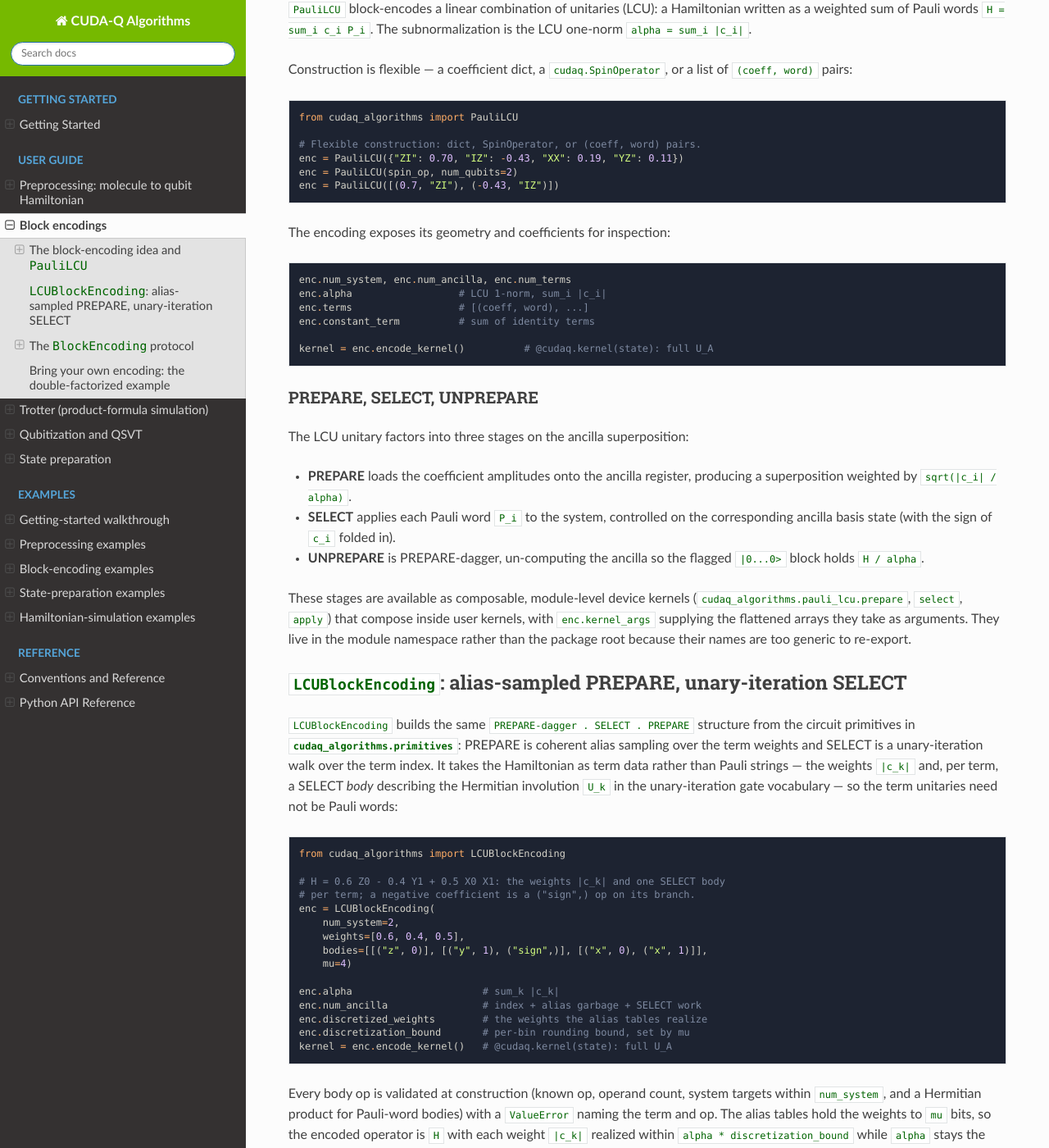
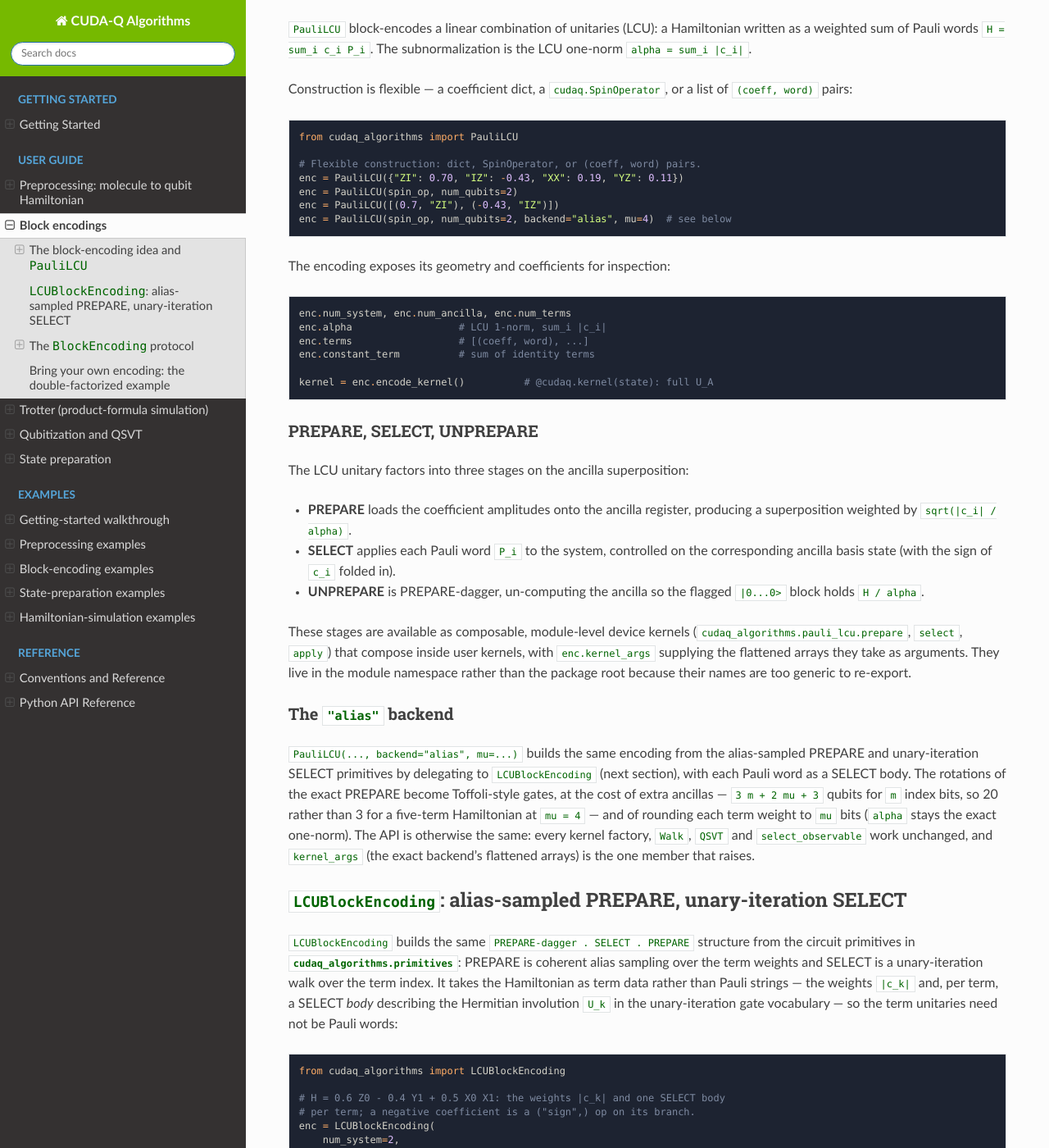
Before and after one commit to NVIDIA/cudaq-algorithms, a Sphinx documentation site: the page built from docs/sphinx/guide/block_encodings.rst, in a window 1280 px wide and 1400 px high, scrolled down 764 px. Shown: the whole window at 82% size. Built offline with Sphinx 7.4.7 and the Read the Docs theme 3.1.0, drawn with Linux system fonts in a browser that asks for light colours; some of the changed text lies outside the part shown.

Commit message:
PauliLCU alias backend: single backend switch, delegate the odd-moment hook
The backend was selected by two parameters, `prepare` and `select`, with
only two legal pairs; it is now one, `backend="exact"` (default) or
`"alias"`, and `__repr__` echoes it with `mu`. `mu` is accepted with the
alias backend only and is passed through to `LCUBlockEncoding`, whose
integer guard rejects fractional, bool and sub-1 values instead of the
previous silent `int()` coercion; `backend` and `mu` are readable
properties.

`select_observable` refused the alias backend because the underlying
encoding then folded PREPARE inside the apply kernel. `LCUBlockEncoding`
now walks in the PREPARE frame and derives the SELECT observable for
Pauli-word bodies, which is every body this adapter produces, so the hook
delegates and `Walk.moment` serves odd orders on both backends. The
module-level `select_observable(encoding)` dispatches the same way: its
own projector loop assumes the exact backend's register, and on an alias
instance would have built 2^num_ancilla terms on the wrong qubits.

The class docstring describes both backends before the parameter list
(prose after a NumPy "Parameters" section renders as parameters); the
block-encodings guide gains a construction line and a short section on
the alias backend, and the qubitization guide notes that the observable
serves both backends.

Tests: the backend switch and every mu guard; pinned alias geometry
(3 + 16 + 1 ancillas for the fixture at mu=4); all protocol factories
delegate by identity and the observable matches the encoding's; the full
Walk.moments sequence (orders 0-5) on a one-qubit instance and odd
moments on the fixture at mu=2; consumer roundtrips, plain and controlled;
single-term, single-negative-term, identity-only, negative-identity and
identity-excluded Hamiltonians at mu=1; SpinOperator input; state_prep
injection; a QSVT sequence with an adjoint walk direction. The shared
dense helpers are imported from the LCUBlockEncoding tests.

Signed-off-by: Scott Thornton <wsttiger@gmail.com>

```diff
--- a/docs/sphinx/guide/block_encodings.rst
+++ b/docs/sphinx/guide/block_encodings.rst
@@ -24,17 +24,18 @@ conventions are collected in :doc:`../conventions`.
 Two encodings ship in the package, and they play different roles.
 `PauliLCU` is the front door for a Hamiltonian given as a Pauli sum: it
 reads the terms and builds the encoding with an exact multiplexed-rotation
-PREPARE. `LCUBlockEncoding` is the body-programmed primitive underneath
-such constructions: it takes term weights and, per term, a SELECT *body*
-in the unary-iteration gate vocabulary — controlled Paulis, but also the
-extended gates that use work qubits — so its terms need not be Pauli
-words; it realizes an alias-sampled PREPARE and a unary-iteration SELECT.
-Encodings built from structured data (the double-factorized example
-below, the sparse-access encodings) program it directly. Any object
-satisfying the structural
-:class:`cudaq_algorithms.block_encoding.BlockEncoding` protocol plugs into
-the same consumers, and the worked double-factorized encoding demonstrates
-the protocol at full scale.
+PREPARE by default, or with the alias-sampled PREPARE and unary-iteration
+SELECT under ``backend="alias"``. `LCUBlockEncoding` is the body-programmed
+primitive underneath such constructions (the alias backend delegates to
+it): it takes term weights and, per term, a SELECT *body* in the
+unary-iteration gate vocabulary — controlled Paulis, but also the extended
+gates that use work qubits — so its terms need not be Pauli words; it
+realizes an alias-sampled PREPARE and a unary-iteration SELECT. Encodings
+built from structured data (the double-factorized example below, the
+sparse-access encodings) program it directly. Any object satisfying the
+structural :class:`cudaq_algorithms.block_encoding.BlockEncoding` protocol
+plugs into the same consumers, and the worked double-factorized encoding
+demonstrates the protocol at full scale.
 
 The block-encoding idea and ``PauliLCU``
 ----------------------------------------
@@ -54,6 +55,7 @@ list of ``(coeff, word)`` pairs:
    enc = PauliLCU({"ZI": 0.70, "IZ": -0.43, "XX": 0.19, "YZ": 0.11})
    enc = PauliLCU(spin_op, num_qubits=2)
    enc = PauliLCU([(0.7, "ZI"), (-0.43, "IZ")])
+   enc = PauliLCU(spin_op, num_qubits=2, backend="alias", mu=4)  # see below
 
 The encoding exposes its geometry and coefficients for inspection:
 
@@ -84,6 +86,20 @@ These stages are available as composable, module-level device kernels
 inside user kernels, with ``enc.kernel_args`` supplying the flattened arrays
 they take as arguments. They live in the module namespace rather than the
 package root because their names are too generic to re-export.
+
+The ``"alias"`` backend
+~~~~~~~~~~~~~~~~~~~~~~~
+
+``PauliLCU(..., backend="alias", mu=...)`` builds the same encoding from the
+alias-sampled PREPARE and unary-iteration SELECT primitives by delegating to
+`LCUBlockEncoding` (next section), with each Pauli word as a SELECT body.
+The rotations of the exact PREPARE become Toffoli-style gates, at the cost
+of extra ancillas — ``3 m + 2 mu + 3`` qubits for ``m`` index bits, so 20
+rather than 3 for a five-term Hamiltonian at ``mu = 4`` — and of rounding
+each term weight to ``mu`` bits (``alpha`` stays the exact one-norm). The
+API is otherwise the same: every kernel factory, `Walk`, `QSVT` and
+`select_observable` work unchanged, and `kernel_args` (the exact backend's
+flattened arrays) is the one member that raises.
 
 ``LCUBlockEncoding``: alias-sampled PREPARE, unary-iteration SELECT
 --------------------------------------------------------------------
--- a/docs/sphinx/guide/qubitization_qsvt.rst
+++ b/docs/sphinx/guide/qubitization_qsvt.rst
@@ -63,8 +63,9 @@ encoding-specific `select_observable`, measured after PREPARE and ``p`` walk
 steps (no UNPREPARE), whose expectation is ``<T_{2p+1}(H/alpha)>``. This
 presumes a walk step defined in the PREPARE frame (``W = PREPARE R
 PREPARE-dagger SELECT``), as both `PauliLCU` and `LCUBlockEncoding` do. For
-an LCU this is ``sum_i sign_i |i><i|_anc x P_i`` (`LCUBlockEncoding` derives
-it when every SELECT body is a Pauli word); encodings that cannot supply it
+an LCU this is ``sum_i sign_i |i><i|_anc x P_i`` (`select_observable(enc)`
+serves both `PauliLCU` backends; `LCUBlockEncoding` derives it when every
+SELECT body is a Pauli word); encodings that cannot supply it
 (for example `DoubleFactorizedEncoding`, or `LCUBlockEncoding` with a body
 in the extended vocabulary) raise `NotImplementedError` on
 `select_observable`, and only even moments are available there.
```
Also changed, not shown: 2 other files.
